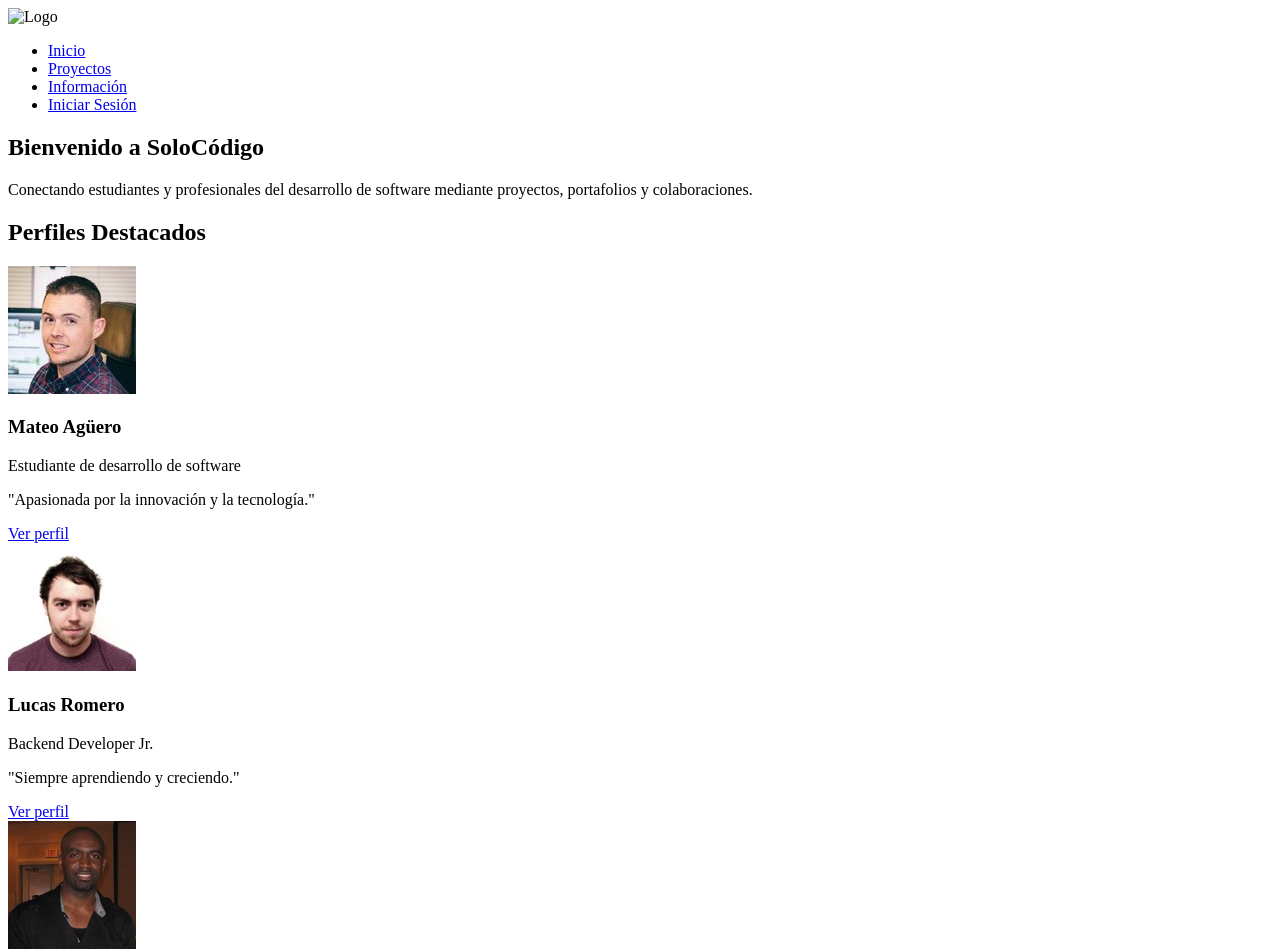
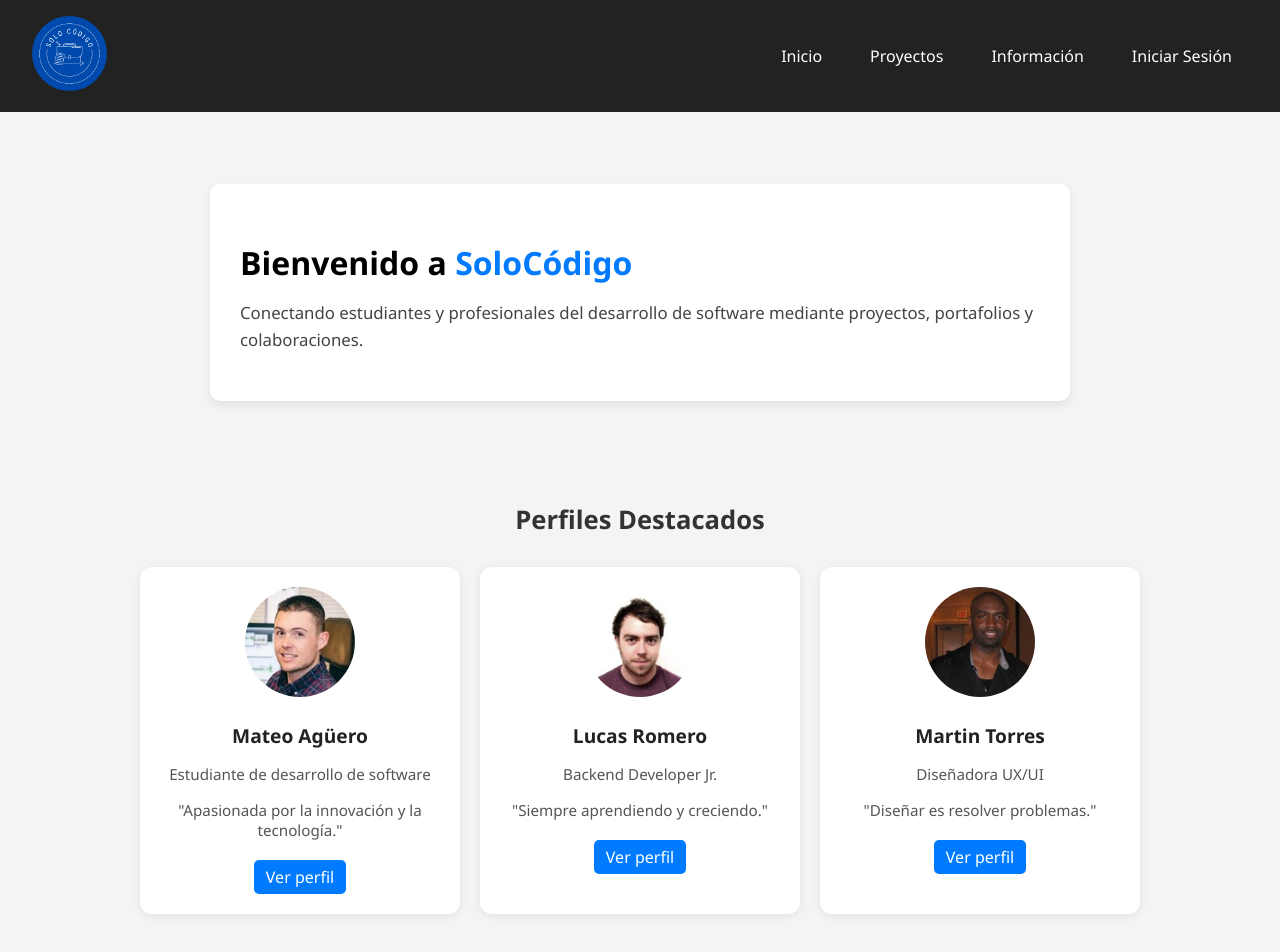
Before and after one commit to lookita/proyectOlivera, a website: page PROYECT OLIVERA/frontend/HTML/inicio.html in a window 1280 px wide. Shown: the top 952 px of the page. Drawn offline with Linux system fonts and the light colour scheme; files whose address does not match are found by name.

Commit message:
logo redondes inicio

```diff
--- a/PROYECT OLIVERA/frontend/CSS/inicio.css
+++ b/PROYECT OLIVERA/frontend/CSS/inicio.css
@@ -22,7 +22,10 @@ header {
 }
 
 .logo img {
-    height: 50px;
+  width: 75px;      /* O el tamaño que quieras */
+  height: 75px;     /* Asegúrate de que el ancho y alto sean iguales para que quede perfectamente circular */
+  border-radius: 50%;
+  object-fit: cover; /* Para que la imagen no se distorsione y cubra el área circular */
 }
 
 nav ul {
--- a/PROYECT OLIVERA/frontend/HTML/inicio.html
+++ b/PROYECT OLIVERA/frontend/HTML/inicio.html
@@ -4,14 +4,14 @@
   <meta charset="UTF-8">
   <meta name="viewport" content="width=device-width, initial-scale=1.0">
   <title>Inicio | SoloCódigo</title>
-  <link rel="stylesheet" href="/PROYECT OLIVERA/CSS/inicio.css">
+  <link rel="stylesheet" href="/PROYECT OLIVERA/frontend/CSS/inicio.css">
 </head>
 <body>
 
   <!-- Barra de navegación -->
   <header>
     <div class="logo">
-        <img src="/PROYECT OLIVERA/imagenes/SOLO CÓDIGO.png" alt="Logo">
+        <img src="/PROYECT OLIVERA/frontend/imagenes/SOLO CÓDIGO.png" alt="Logo">
     </div>
     <nav>
         <ul>
```
